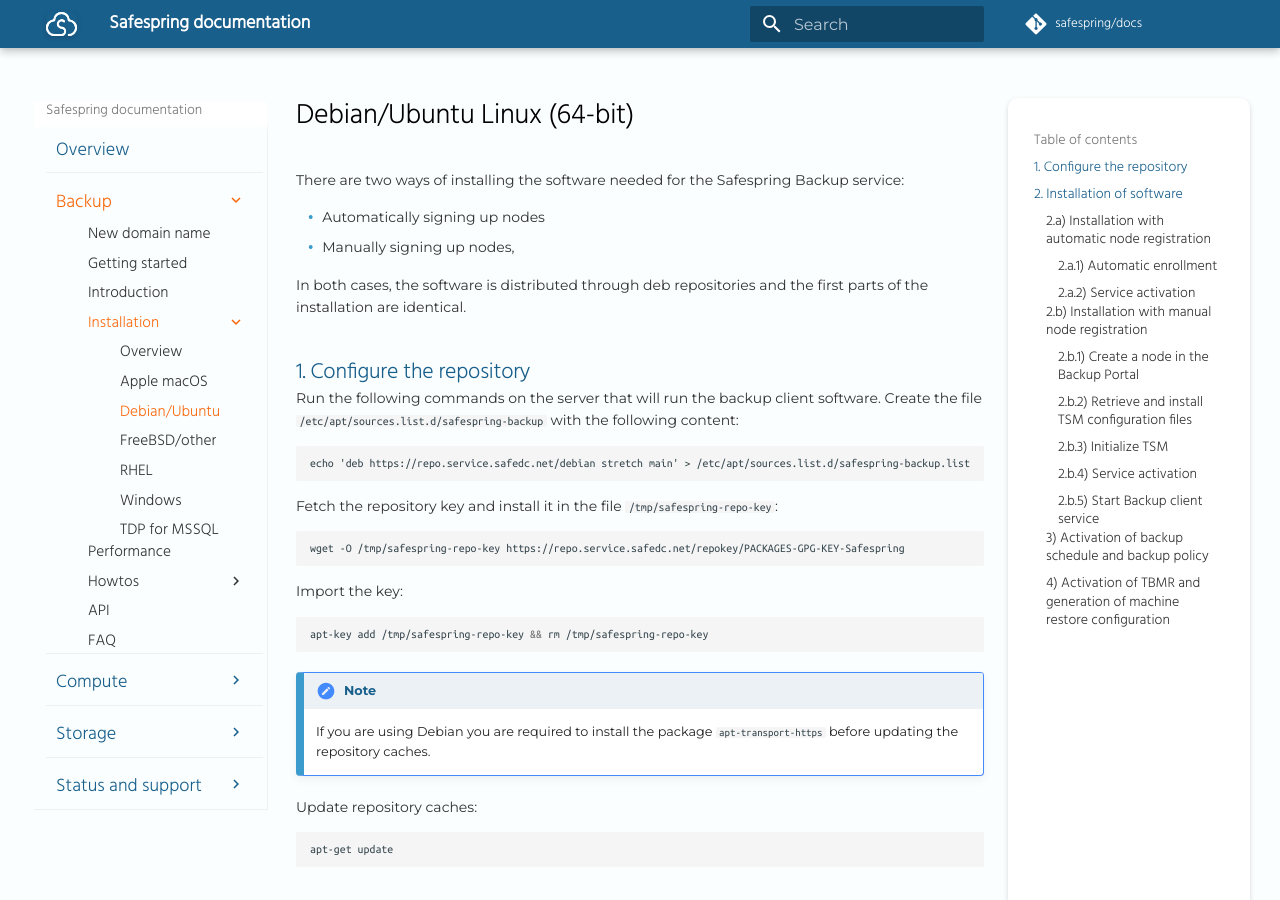
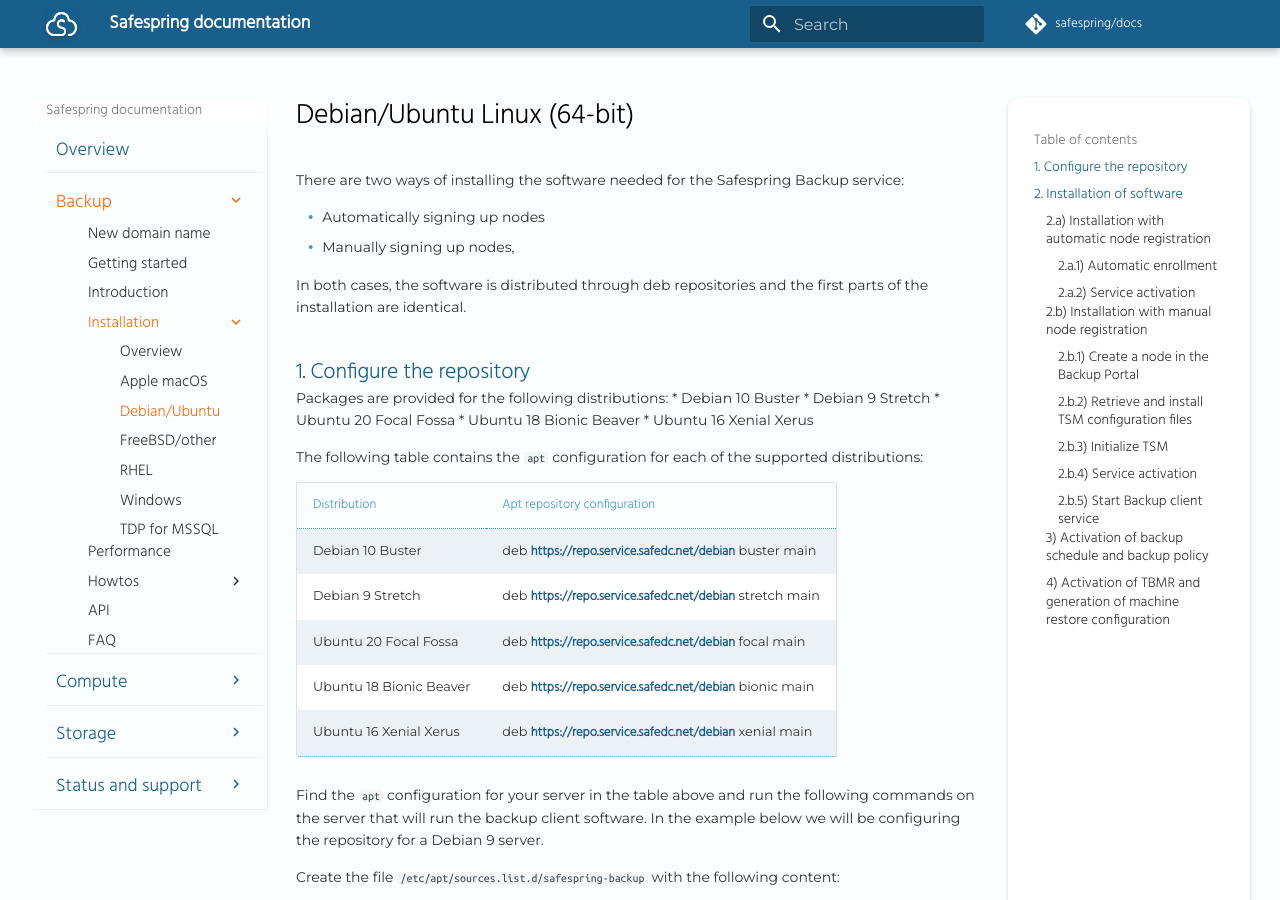
Before and after one commit to safespring/docs, an MkDocs documentation site: the page built from content/backup/install/debian-ubuntu.md, in a window 1280 px wide and 900 px high. Built offline with MkDocs 1.6.1 and Material for MkDocs 9.7.7, drawn with Linux system fonts in a browser that asks for light colours; a script that is not in the unit is left out; comment, search, counter and statistics services are not loaded; old or Windows-style settings are respelled for this version of MkDocs; some of the changed text lies outside the part shown.

Commit message:
Add docs for supported debian based distributions

````diff
--- a/content/backup/install/debian-ubuntu.md
+++ b/content/backup/install/debian-ubuntu.md
@@ -11,12 +11,34 @@
 
 ## 1. Configure the repository
 
-Run the following commands on the server that will run the backup client
-software.  Create the file ```/etc/apt/sources.list.d/safespring-backup``` with
-the following content:
+Packages are provided for the following distributions:
+* Debian 10 Buster
+* Debian 9 Stretch
+* Ubuntu 20 Focal Fossa
+* Ubuntu 18 Bionic Beaver
+* Ubuntu 16 Xenial Xerus
 
-```
-echo 'deb https://repo.service.safedc.net/debian stretch main' > /etc/apt/sources.list.d/safespring-backup.list
+The following table contains the ```apt``` configuration for each of the
+supported distributions:
+
+| Distribution            | Apt repository configuration                            |
+| ----------------------- | ------------------------------------------------------- |
+| Debian 10 Buster        | deb https://repo.service.safedc.net/debian buster main  |
+| Debian 9 Stretch        | deb https://repo.service.safedc.net/debian stretch main |
+| Ubuntu 20 Focal Fossa   | deb https://repo.service.safedc.net/debian focal main   |
+| Ubuntu 18 Bionic Beaver | deb https://repo.service.safedc.net/debian bionic main  |
+| Ubuntu 16 Xenial Xerus  | deb https://repo.service.safedc.net/debian xenial main  |
+
+Find the ```apt``` configuration for your server in the table above and run the
+following commands on the server that will run the backup client software. In
+the example below we will be configuring the repository for a Debian 9 server.
+
+Create the file ```/etc/apt/sources.list.d/safespring-backup``` with the
+following content:
+
+```shell
+DISTRIBUTION="stretch"
+echo "deb https://repo.service.safedc.net/debian ${DISTRIBUTION} main" > /etc/apt/sources.list.d/safespring-backup.list
 ```
 
 Fetch the repository key and install it in the file ```/tmp/safespring-repo-key```:
````
